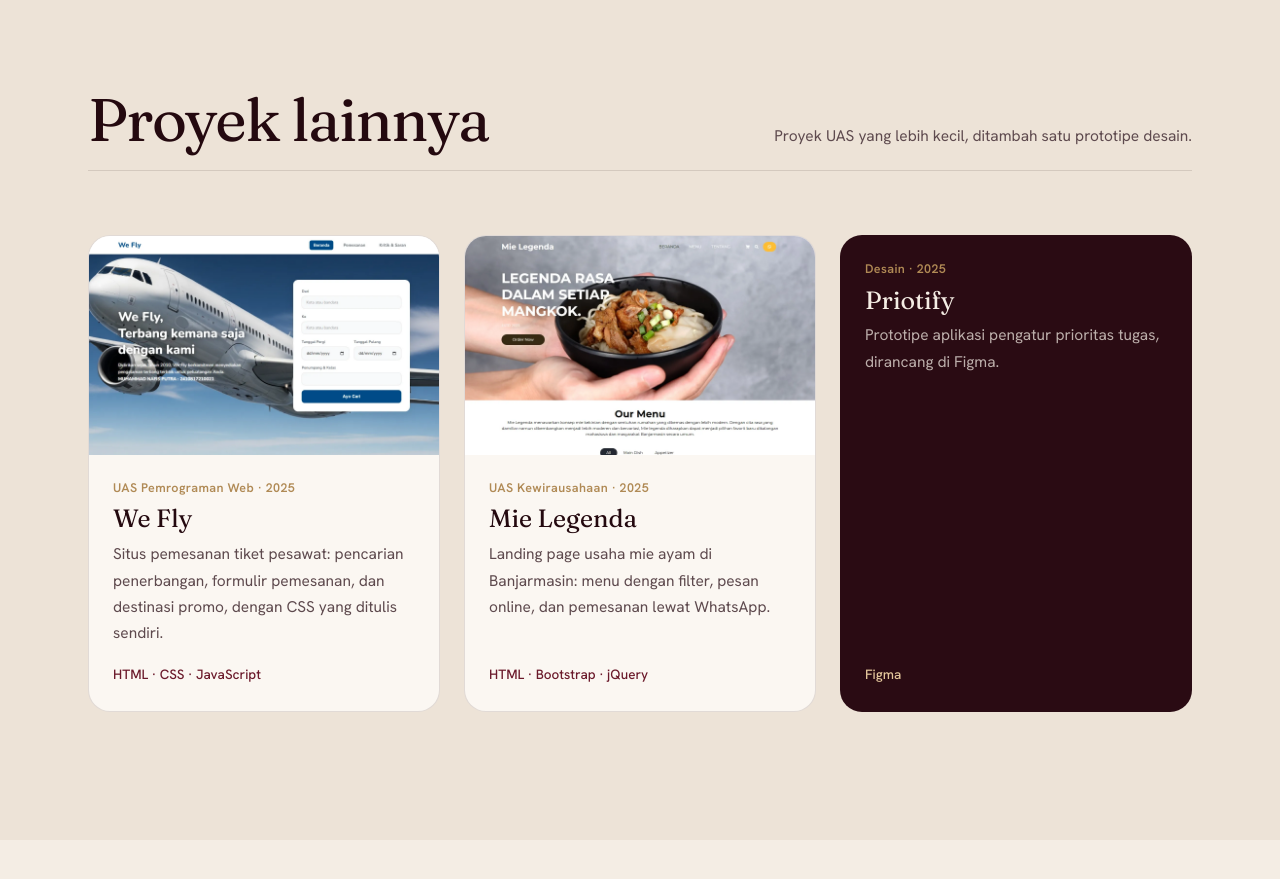
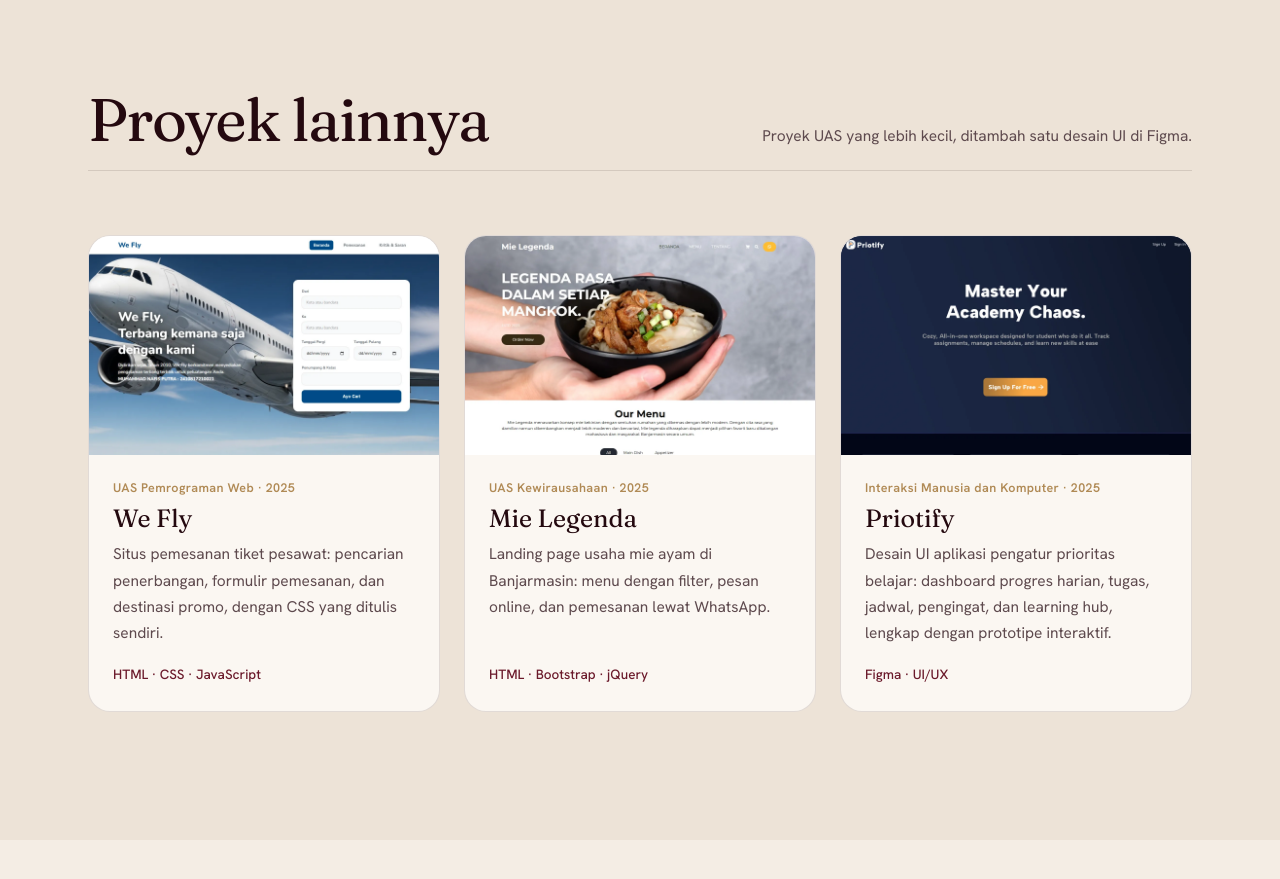
Before and after one commit to MuhammadNafisPutra/MuhammadNafisPutra.github.io, a plain HTML site: page index.html in a window 1280 px wide. Shown: the part 4240-5119 px from the top of the page. Drawn offline with Linux system fonts and the light colour scheme.

Commit message:
Add Priotify UI from Figma
Co-Authored-By: Claude Opus 5.5 <noreply@anthropic.com>

```diff
--- a/index.html
+++ b/index.html
@@ -202,7 +202,7 @@
     <div class="wrap">
       <header class="section__head">
         <h2 id="lain-h" class="section__title">Proyek lainnya</h2>
-        <p class="section__note">Proyek UAS yang lebih kecil, ditambah satu prototipe desain.</p>
+        <p class="section__note">Proyek UAS yang lebih kecil, ditambah satu desain UI di Figma.</p>
       </header>
 
       <ul class="cards">
@@ -228,12 +228,16 @@
             </div>
           </a>
         </li>
-        <li class="card card--text">
+        <li class="card card--duo">
+          <div class="card__shots">
+            <img src="assets/img/priotify.webp" width="1440" height="900" loading="lazy" alt="Priotify: landing page bertuliskan Master Your Academy Chaos dengan tombol Sign Up For Free">
+            <img src="assets/img/priotify-home.webp" width="1440" height="900" loading="lazy" alt="Priotify: dashboard berisi progres harian, tugas yang jatuh tempo, kelas hari ini, dan materi yang dipelajari">
+          </div>
           <div class="card__body">
-            <p class="card__kind">Desain · 2025</p>
+            <p class="card__kind">Interaksi Manusia dan Komputer · 2025</p>
             <h3>Priotify</h3>
-            <p>Prototipe aplikasi pengatur prioritas tugas, dirancang di Figma.</p>
-            <p class="card__stack">Figma</p>
+            <p>Desain UI aplikasi pengatur prioritas belajar: dashboard progres harian, tugas, jadwal, pengingat, dan learning hub, lengkap dengan prototipe interaktif.</p>
+            <p class="card__stack">Figma · UI/UX</p>
           </div>
         </li>
       </ul>
--- a/style.css
+++ b/style.css
@@ -202,6 +202,18 @@ em { font-style: italic; }
 .card h3 { margin: 6px 0 8px; font-family: var(--serif); font-size: 25px; line-height: 1.15; }
 .card__body > p:not([class]) { color: var(--ink-soft); font-size: 15.5px; }
 .card__stack { margin-top: auto; padding-top: 16px; font-size: 13.5px; color: var(--wine); font-weight: 500; }
+.card--duo { display: flex; flex-direction: column; }
+.card--duo > .card__body { height: auto; flex: 1; }
+.card--duo .card__shots { position: relative; flex: none; aspect-ratio: 16 / 10; overflow: hidden; background: #0E1730; }
+.card--duo .card__shots img { position: absolute; inset: 0; transition: opacity .6s var(--ease), transform .9s var(--ease); }
+.card--duo .card__shots img + img { opacity: 0; }
+.card--duo:hover .card__shots img + img { opacity: 1; }
+.card--duo .card__shots::after {
+  content: "Arahkan kursor"; position: absolute; right: 12px; bottom: 12px; padding: 4px 10px; border-radius: 999px;
+  font-size: 12px; background: rgba(14, 23, 48, .75); color: #fff; transition: opacity .3s;
+}
+.card--duo:hover .card__shots::after { opacity: 0; }
+@media (hover: none) { .card--duo .card__shots::after { content: none; } }
 .card--text { background: var(--wine-deep); color: var(--cream); border-color: transparent; }
 .card--text .card__body > p:not([class]) { color: rgba(244, 237, 228, .72); }
 .card--text .card__stack { color: var(--gold); }
```
Also changed, not shown: assets/img/priotify-home.webp (added), assets/img/priotify.webp (added).
